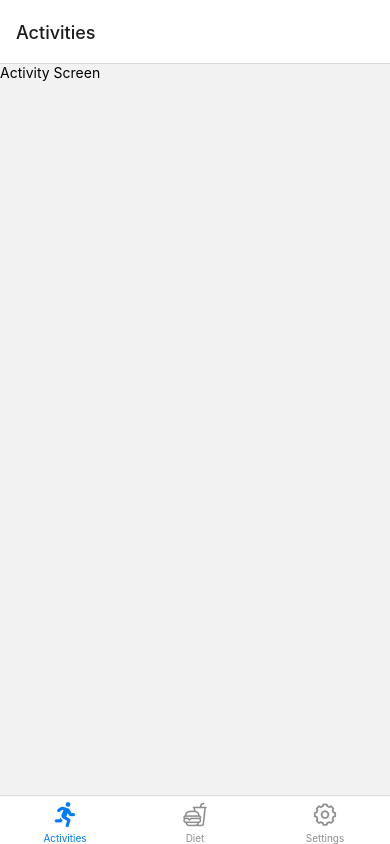
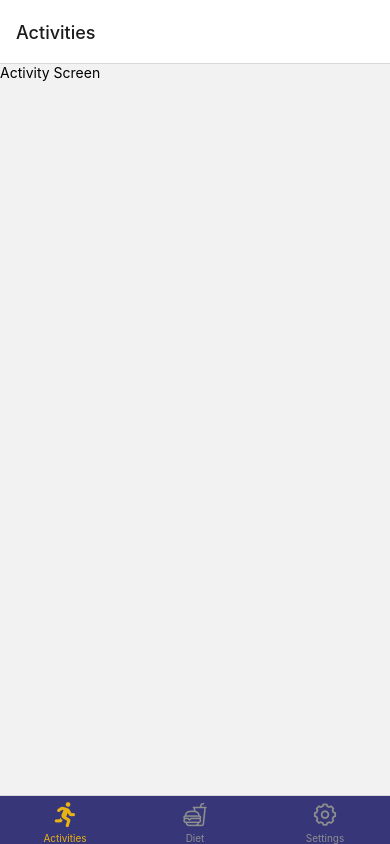
Before and after one commit to claireyyu/cs5520-assignment2, a React Native app in the folder tracker-app/: screen / in a window 390 px wide. Built offline with nearby package versions, Linux system fonts and the light colour scheme.

Commit message:
Add style to tabbar

```diff
--- a/tracker-app/Components/TabNavigator.js
+++ b/tracker-app/Components/TabNavigator.js
@@ -5,7 +5,7 @@ import SettingsScreen from '../Screens/SettingsScreen';
 import FontAwesome5 from '@expo/vector-icons/FontAwesome5';
 import Ionicons from '@expo/vector-icons/Ionicons';
 import AntDesign from '@expo/vector-icons/AntDesign';
-
+import colors from '../colors';
 
 const Tab = createBottomTabNavigator();
 
@@ -22,6 +22,11 @@ export default function TabNavigator() {
             return <AntDesign name="setting" size={size} color={color} />;
           }
         },
+        tabBarStyle: {
+          backgroundColor: colors.primary,
+        },
+        tabBarActiveTintColor: colors.highlight,
+        tabBarInactiveTintColor: colors.inactive,
       })}
     >
       <Tab.Screen name="Activities" component={ActivityScreen} />
--- a/tracker-app/colors.js
+++ b/tracker-app/colors.js
@@ -1,11 +1,10 @@
 const colors = {
-  primary: 'white',
-  border: 'gray',
-  background: 'white',
-  text: 'black',
-  shadow: '#000',
-  warning: 'red',
-  transparent: 'rgba(0, 0, 0, 0.3)',
+  'primary': '#363678',
+  'secondary': '#ababcb',
+  'background': '#fff',
+  'highlight': '#e7b216',
+  'text': '#e6e2f7',
+  'inactive': '#8e8e8f',
 };
 
 export default colors;
```
